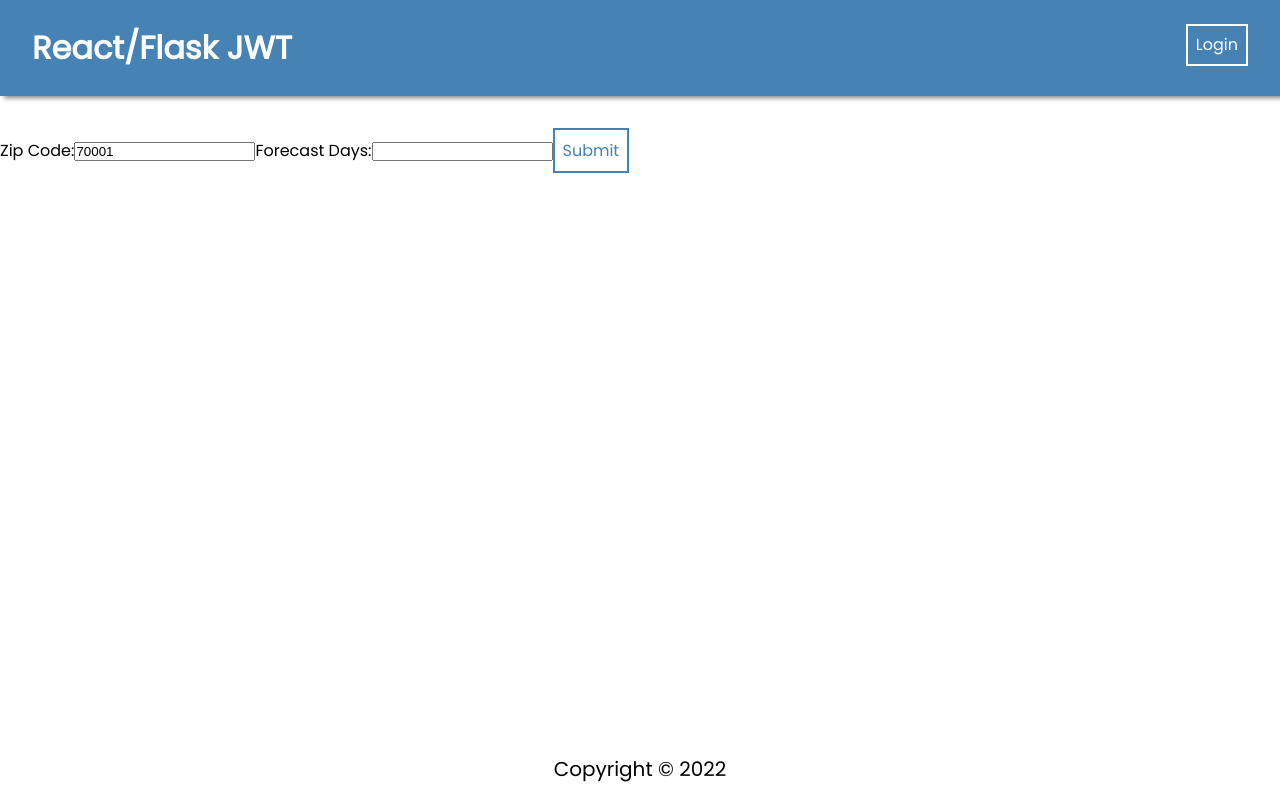
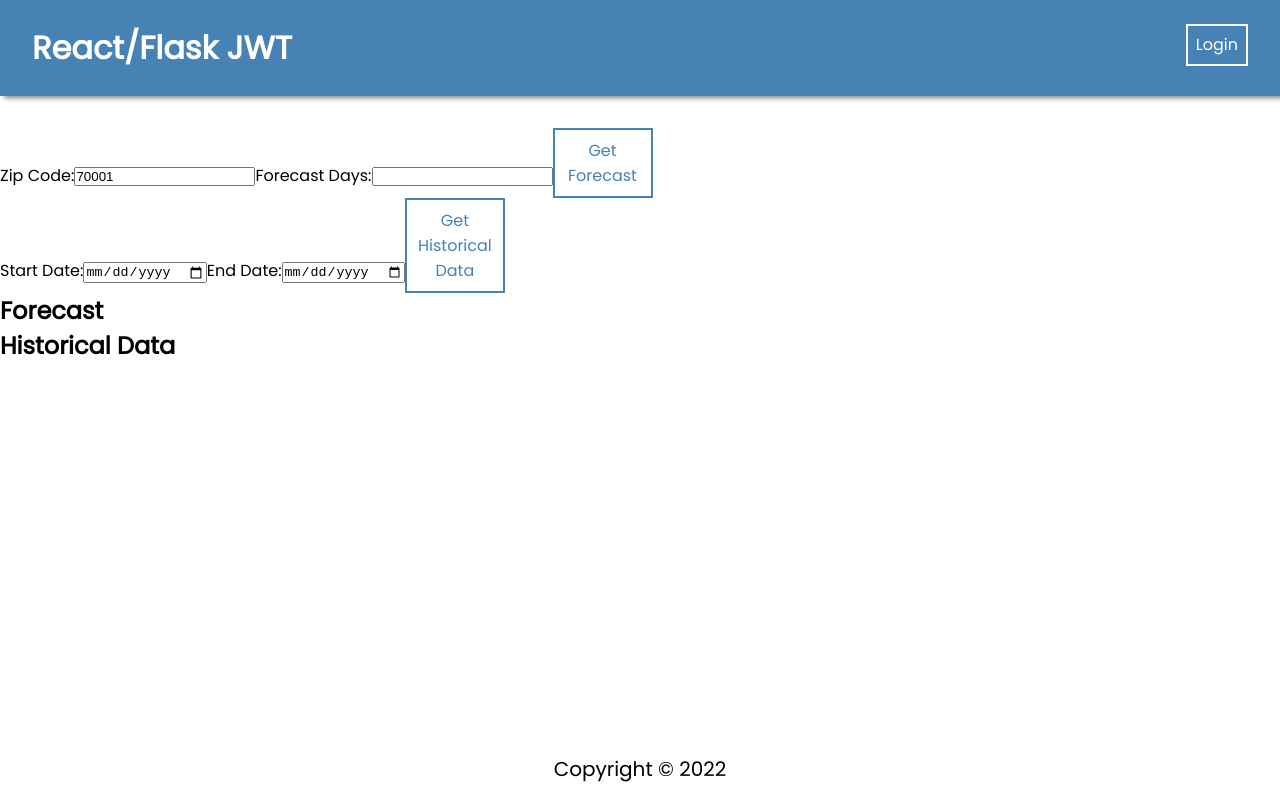
Before and after one commit to MPacris/Gardener_App_Capstone_Project, a React (Create React App) app in the folder frontend/: page /weather-page in a window 1280 px wide. Built offline with nearby package versions, Linux system fonts and the light colour scheme.

Commit message:
Historical Weather Data added to weather Page

```diff
--- a/frontend/src/pages/WeatherPage/WeatherPage.jsx
+++ b/frontend/src/pages/WeatherPage/WeatherPage.jsx
@@ -2,29 +2,54 @@ import React, { useState } from "react";
 import axios from "axios";
 
 const WeatherPage = () => {
-  const [weatherData, setWeatherData] = useState(null);
+  const [weatherData, setWeatherData] = useState({
+    forecast: null,
+    history: null
+  });
   const [zipCode, setZipCode] = useState("70001");
   const [forecastDays, setForecastDays] = useState("");
+  const [startDate, setStartDate] = useState("");
+  const [endDate, setEndDate] = useState("");
   const [isLoading, setIsLoading] = useState(false);
 
-  const handleSubmit = async (e) => {
+  const handleForecastSubmit = async (e) => {
     e.preventDefault();
     setIsLoading(true);
-    const url = `http://api.weatherapi.com/v1/forecast.json?key=b0d479a899cd4890add183140231506&q=${zipCode}&days=${forecastDays}`;
+
+    const forecastUrl = `http://api.weatherapi.com/v1/forecast.json?key=b0d479a899cd4890add183140231506&q=${zipCode}&days=${forecastDays}`;
+
     try {
-      const response = await axios.get(url);
-      setWeatherData(response.data);
+      const response = await axios.get(forecastUrl);
+      setWeatherData({ ...weatherData, forecast: response.data });
     } catch (error) {
-      console.error("Error fetching weather data:", error);
+      console.error("Error fetching forecast data:", error);
     }
+
     setIsLoading(false);
   };
 
-  const days = weatherData?.forecast?.forecastday || [];
+  const handleHistorySubmit = async (e) => {
+    e.preventDefault();
+    setIsLoading(true);
+
+    const historyUrl = `http://api.weatherapi.com/v1/history.json?key=b0d479a899cd4890add183140231506&q=${zipCode}&dt=${startDate}&end_dt=${endDate}`;
+
+    try {
+      const response = await axios.get(historyUrl);
+      setWeatherData({ ...weatherData, history: response.data });
+    } catch (error) {
+      console.error("Error fetching historical data:", error);
+    }
+
+    setIsLoading(false);
+  };
+
+  const forecastDaysData = weatherData.forecast?.forecast?.forecastday || [];
+  const historyDaysData = weatherData.history?.forecast?.forecastday || [];
 
   return (
     <div>
-      <form onSubmit={handleSubmit}>
+      <form onSubmit={handleForecastSubmit}>
         <label htmlFor="zipCode">Zip Code:</label>
         <input
           type="text"
@@ -40,13 +65,37 @@ const WeatherPage = () => {
           value={forecastDays}
           onChange={(e) => setForecastDays(e.target.value)}
         />
-        <button type="submit">Submit</button>
+
+        <button type="submit">Get Forecast</button>
+      </form>
+
+      <form onSubmit={handleHistorySubmit}>
+        <label htmlFor="startDate">Start Date:</label>
+        <input
+          type="date"
+          id="startDate"
+          value={startDate}
+          onChange={(e) => setStartDate(e.target.value)}
+        />
+
+        <label htmlFor="endDate">End Date:</label>
+        <input
+          type="date"
+          id="endDate"
+          value={endDate}
+          onChange={(e) => setEndDate(e.target.value)}
+        />
+
+        <button type="submit">Get Historical Data</button>
       </form>
 
       {isLoading ? (
         <p>Loading...</p>
       ) : (
-        days.map((day, index) => (
+        <div className="data-container">
+          <div className="forecast-container">
+            <h2>Forecast</h2>
+            {forecastDaysData.map((day, index) => (
               <div key={index}>
                 <h3>{day.date}</h3>
                 <p>Chance of Rain: {day.day?.daily_chance_of_rain}%</p>
@@ -54,7 +103,22 @@ const WeatherPage = () => {
                 <p>Temperature Min: {day.day?.mintemp_f}°F</p>
                 <p>UV: {day.day?.uv}</p>
               </div>
-        ))
+            ))}
+          </div>
+
+          <div className="history-container">
+            <h2>Historical Data</h2>
+            {historyDaysData.map((day, index) => (
+              <div key={index}>
+                <h3>{day.date}</h3>
+                <p>Chance of Rain: {day.day?.daily_chance_of_rain}%</p>
+                <p>Temperature Max: {day.day?.maxtemp_f}°F</p>
+                <p>Temperature Min: {day.day?.mintemp_f}°F</p>
+                <p>UV: {day.day?.uv}</p>
+              </div>
+            ))}
+          </div>
+        </div>
       )}
     </div>
   );
```
Lines whose indentation alone changed are shown as unchanged.
